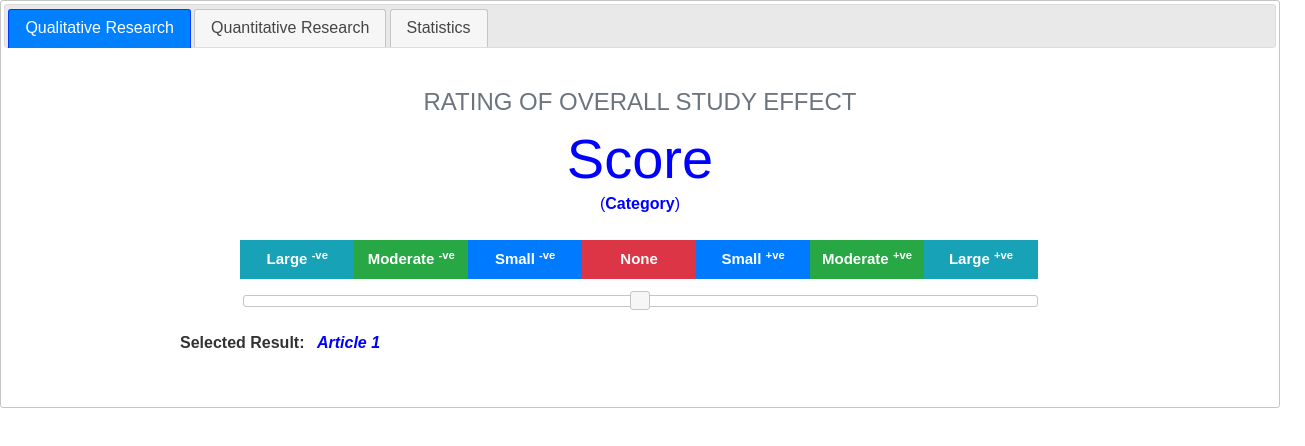
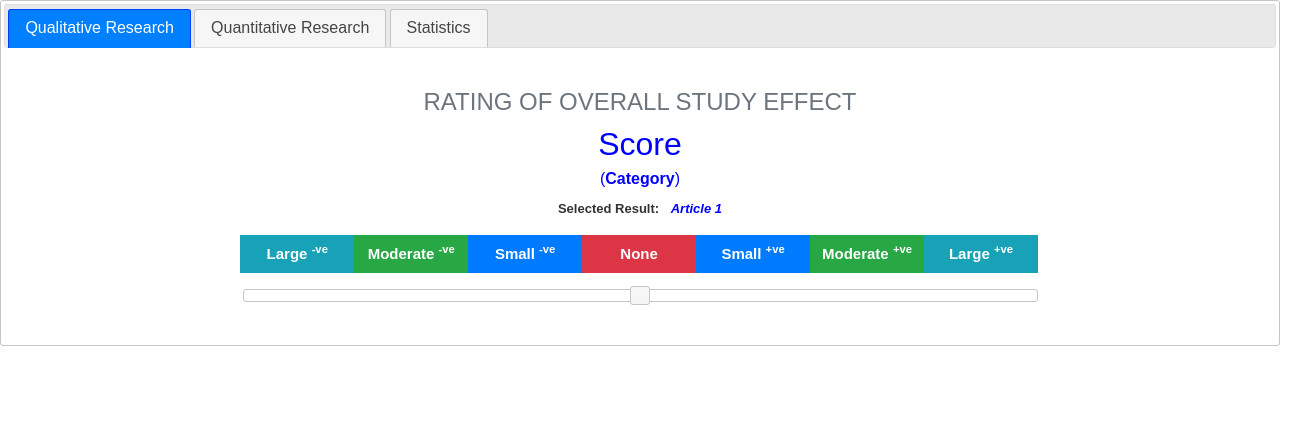
Before and after one commit to umerinayat/visual-analogue-scale, a plain HTML site: page index.html in a window 1280 px wide. Shown: the whole page, 1305 px wide, since content can reach past the window. Drawn offline with nearby package versions, Linux system fonts and the light colour scheme; a script that the page names is missing.

Commit message:
html layout updated

```diff
--- a/qualitative-research.html
+++ b/qualitative-research.html
@@ -6,9 +6,9 @@
         </div>
     </div>
 
-    <div class="row text-center">
+    <div class="row text-center mb-1">
         <div class="col-sm-12">
-            <span id="score" style="color:blue" class="display-4">Score</span>
+            <span id="score" style="color:blue" class="h2">Score</span>
         </div>
     </div>
 
@@ -19,33 +19,13 @@
         </div>
     </div>
 
+      <div class="row text-center mt-2" style="font-size:13px">
+        <div class="col-sm-12">
+            <label for="selected-result"><b>Selected Result:</b> <em><strong id="selectedResult" class="ml-2" style="color:blue">Article 1</strong></em></label>
+        </div>
+    </div>
 
-    <!-- <div class="row text-center mt-4">
-        <div class="col-sm-2  bg-info text-white vas-border offset-sm-1">
-            Large <sup>-ve</sup>
-        </div>
-        <div class="col-sm-2 bg-success text-white vas-border">
-            Moderate <sup>-ve</sup>
-        </div>
-        <div class="col-sm-1 bg-primary text-white vas-border">
-            Small <sup>-ve</sup>
-        </div>
-        <div class="col-sm-1 bg-danger text-white vas-border">
-            None
-        </div>
-        <div class="col-sm-1  bg-primary text-white vas-border">
-            Small <sup>+ve</sup>
-        </div>
-        <div class="col-sm-2 bg-success text-white vas-border">
-            Moderate <sup>+ve</sup>
-        </div>
-        <div class="col-sm-2 vas-border bg-info text-white">
-            Large <sup>+ve</sup>
-        </div>
-    </div> -->
-
-
-    <div class="row m-0 p-0 mt-4">
+    <div class="row m-0 p-0 mt-2">
         <div class="col-sm-12 m-0 p-0">
             <ul class="visual-scale">
                 <li class="visual-category bg-info">Large <sup>-ve</sup></li>
@@ -69,11 +49,7 @@
         </div>
     </div>
 
-    <div class="row">
-        <div class="col-sm-12 offset-sm-1">
-            <label for="selected-result"><b>Selected Result:</b> <em><strong id="selectedResult" class="ml-2" style="color:blue">Article 1</strong></em></label>
-        </div>
-    </div>
+
 
 
 
@@ -123,8 +99,8 @@
                 ],
                 onselection: selectionActive,
                 onload: function () {
-                    console.log(mySpreadsheet.download(true));
-                    console.log('test');
+                    //console.log(mySpreadsheet.download(true));
+                    //console.log('test');
                 }
             });
 
```
